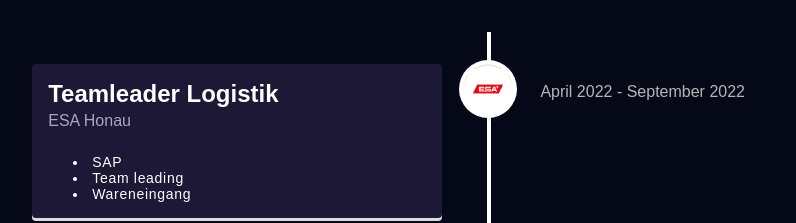
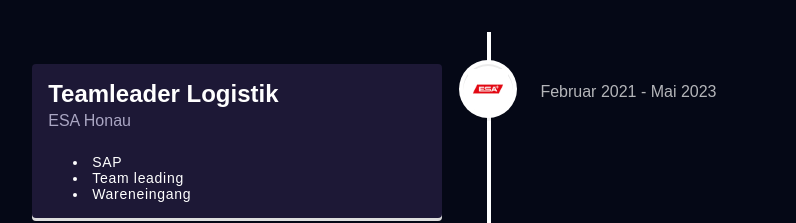
Before and after one commit to FabianCaspers/portfolio-v2, an Angular app in the folder portfolio/: page / in a window 1280 px wide. Shown: the part 1824-2047 px from the top of the page, without its empty margins (147-943 px from the left). Built offline with nearby package versions, Linux system fonts and the light colour scheme.

Commit message:
added work

```diff
--- a/portfolio/src/app/components/work/work.component.html
+++ b/portfolio/src/app/components/work/work.component.html
@@ -24,7 +24,7 @@
                         <li>Team leading</li>
                         <li>Wareneingang</li>
                     </ul>
-                    <span class="vertical-timeline-element-date">April 2022 - September 2022</span>
+                    <span class="vertical-timeline-element-date">Februar 2021 - Mai 2023</span>
                 </div>
 
             </div>
```
